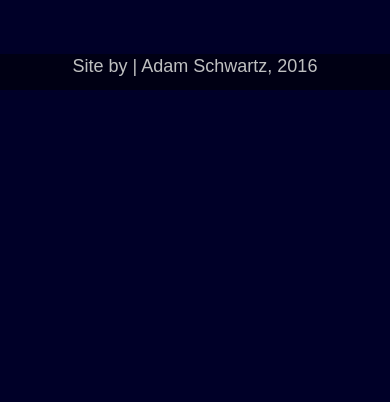
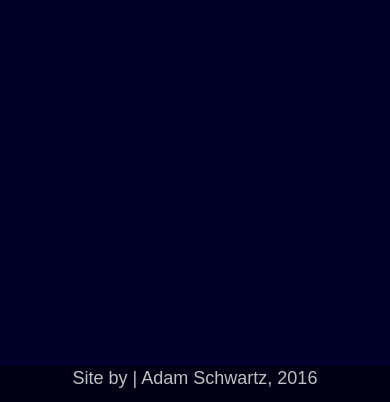
Before and after one commit to Barrik/bethany-j2b, a plain HTML site: page audio.html in a window 390 px wide. Shown: the part 442-844 px from the top of the page. Drawn offline with Linux system fonts and the light colour scheme.

Commit message:
fixed sticky footer on mobile

```diff
--- a/css/styles.css
+++ b/css/styles.css
@@ -381,11 +381,6 @@ footer {
     margin-top: 50px;
     padding: inherit;
   }
-  .sticky-footer {
-    position: static;
-    bottom: 0;
-    width: 100%;
-  }
   .social {
     padding-top: 10px;
   }
```
Also changed, not shown: js/script.js (+4 -4 lines).
